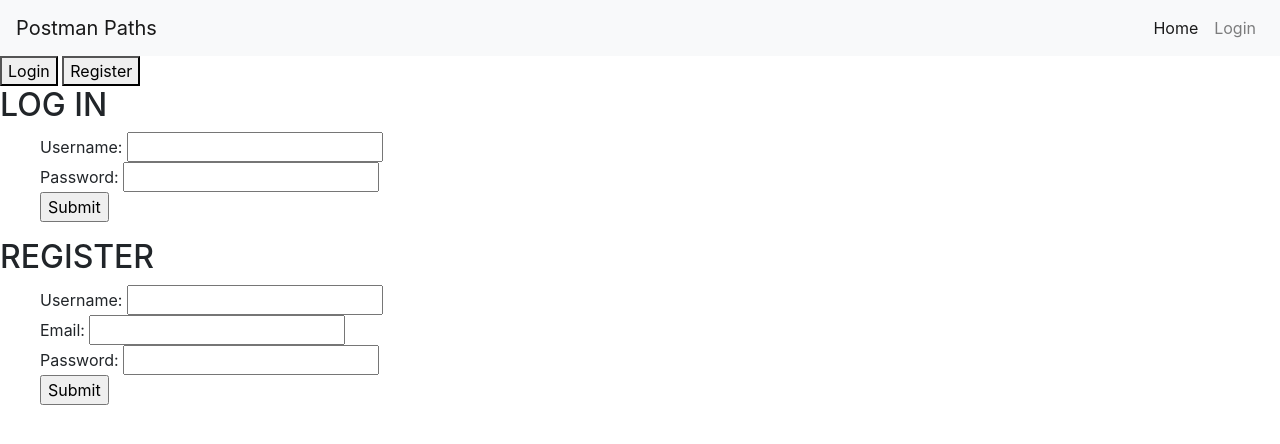
After one commit to paigemoody/postman-paths, a Flask app: page /login in a window 1280 px wide. The commit adds this page. Shown: the top 444 px of the page. Run offline with Flask 2, Linux system fonts and the light colour scheme; some libraries are stand-ins or nearby versions.

Commit message:
add login html, add login and register routes, install flask-login

```diff
--- a/server.py
+++ b/server.py
@@ -12,19 +12,52 @@ from random import choice
 
 from model import User, Collection, Route, BboxGeometry,EdgesGeometry,NodesGeometry, RouteGeometry, connect_to_db, db
 
-# from classes import
+from flask_login import LoginManager, login_user, login_required
+
 
 app = Flask(__name__)
 
 # Required to use Flask sessions and the debug toolbar
 app.secret_key = "ABC"
 
+
+####################################
+# Configuration for login handling
+login_manager = LoginManager()
+login_manager.init_app(app)
+login_manager.login_view = "login"
+
+
+
+@login_manager.user_loader
+def load_user(email):
+    """Requirement for flask_login."""
+
+    return Admin.query.get(email) # need to change - stole from ashley!
+
+
+####################################
 @app.route('/')
 def index():
     """Homepage."""
     return render_template("homepage.html")
 
-@app.route("/user/<user_id>")
+@app.route('/login')
+def get_login():
+
+    return render_template("login.html")
+
+@app.route('/register', methods=['POST'])
+def redirect():
+
+    # when someone registers:
+        # add user info to db
+        # log them in
+        # send them to their user profile page
+
+    return redirect('/')
+
+@app.route("/user/<user_id>") # add @login_required
 def user_info(user_id):
     """Show user info."""
 
--- /dev/null
+++ b/templates/login.html
@@ -0,0 +1,45 @@
+{% extends 'base.html' %}
+
+{% block content %}
+
+<!-- add functionality that shows login or register forms depending on
+what the user clicks -->
+
+<div>
+  <button>Login</button>
+  <button>Register</button>
+</div>
+
+
+</div>
+
+<div class="login">
+  <h2>LOG IN</h2>
+    <form method="POST" action="/admin/login">
+      <ul>
+
+        Username: <input type="text" name="username" required/> <br>
+        Password: <input type="password" name="password" required/> <br>
+        <input type="submit" />
+
+      </ul>
+    </form>
+</div>
+
+<div class = "register">
+  <h2>REGISTER</h2>
+    <!-- TODO: Add registration modal -->
+    <!-- when someone registers, make them a user in the db, then log them in -->
+    <form method="POST" action="/register">
+
+      <ul>
+        Username: <input type="text" name="username" required/> <br>
+        Email: <input type="text" name="email" required/><br>
+        Password: <input type="password" name="password" required/> <br>
+        <input type="submit" />
+
+      </ul>
+    </form>
+</div>
+
+{% endblock %}
--- a/templates/user.html
+++ b/templates/user.html
@@ -14,10 +14,14 @@
 
                 <h3>{{ collection.collection_name}}</h3>
 
+                <!-- to do: map showing all bboxes of routes within collection -->
+
                 <ul>
                     {% for route in collection.routes %}
 
                         <p>Route ID: {{route.route_id}}</p>
+                        <!-- to do: map showing route, with ability to animate
+                             within collection -->
 
                         <ul>
                             <li>Tasked to: {{route.tasked_to}}</li>
```
